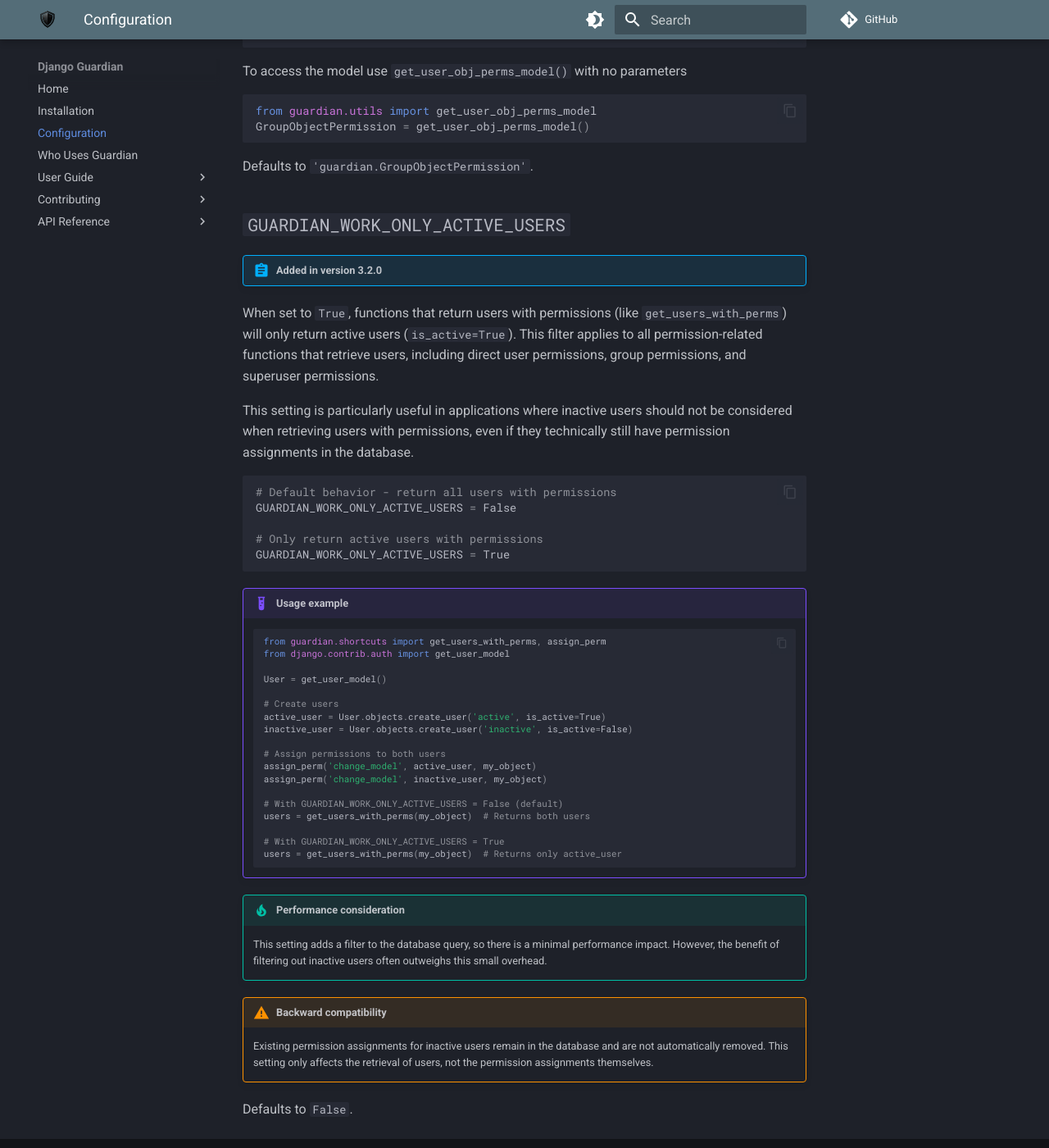
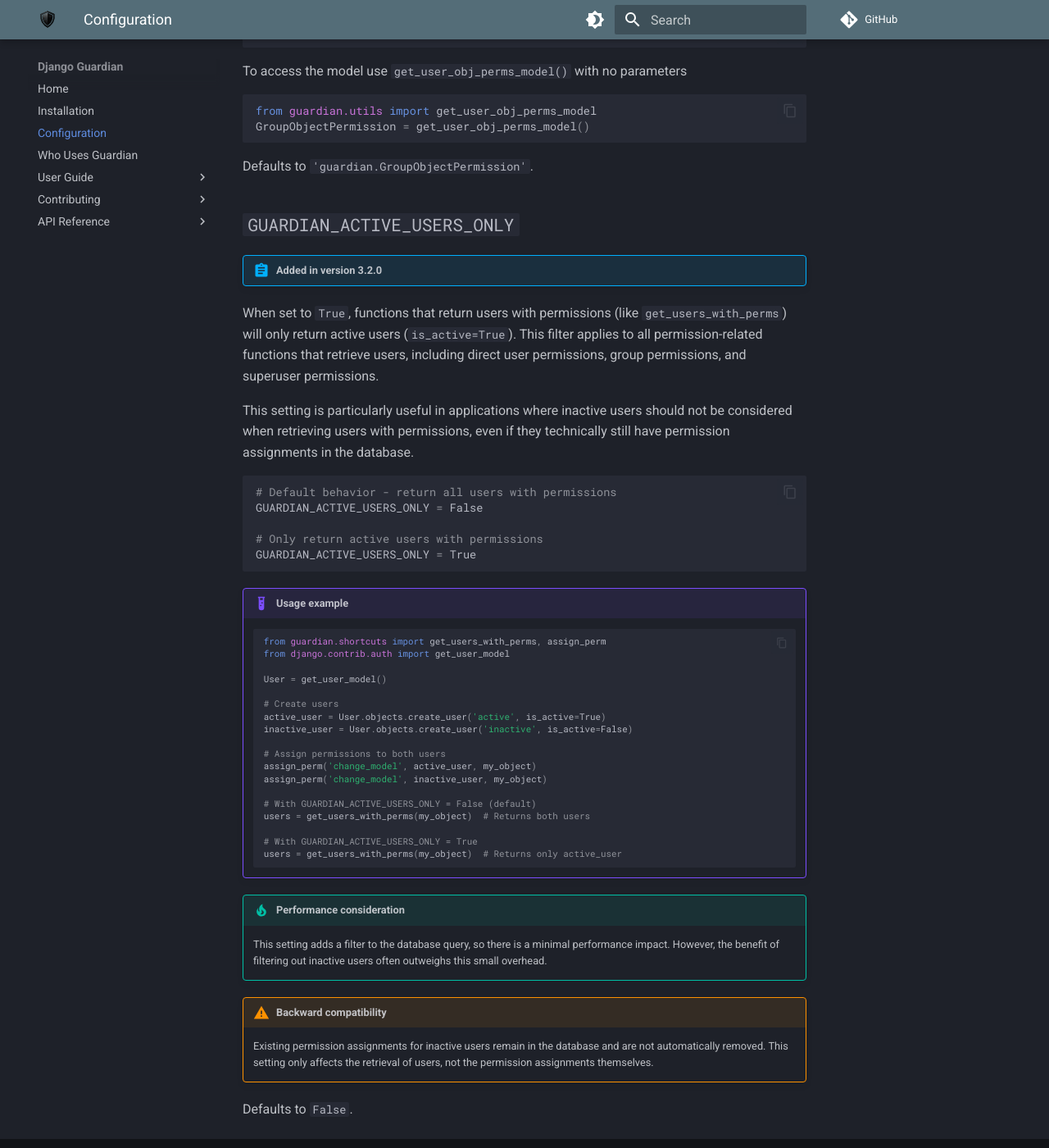
Before and after one commit to django-guardian/django-guardian, an MkDocs documentation site: the page built from docs/configuration.md, in a window 1280 px wide and 1400 px high, scrolled down 5898 px. Shown: the whole window at 82% size. Built offline with MkDocs 1.6.1 and Material for MkDocs 9.7.7, drawn with Linux system fonts in a browser that asks for light colours; plug-ins that fetch from the network failed and are left out; comment, search, counter and statistics services are not loaded.

Commit message:
REF: Update for slightly clearer setting name

````diff
--- a/docs/configuration.md
+++ b/docs/configuration.md
@@ -282,7 +282,7 @@ GroupObjectPermission = get_user_obj_perms_model()
 
 Defaults to `'guardian.GroupObjectPermission'`.
 
-## `GUARDIAN_WORK_ONLY_ACTIVE_USERS`
+## `GUARDIAN_ACTIVE_USERS_ONLY`
 
 !!! abstract "Added in version 3.2.0"
 
@@ -297,10 +297,10 @@ still have permission assignments in the database.
 
 ```python
 # Default behavior - return all users with permissions
-GUARDIAN_WORK_ONLY_ACTIVE_USERS = False
+GUARDIAN_ACTIVE_USERS_ONLY = False
 
 # Only return active users with permissions
-GUARDIAN_WORK_ONLY_ACTIVE_USERS = True
+GUARDIAN_ACTIVE_USERS_ONLY = True
 ```
 
 !!! example "Usage example"
@@ -319,10 +319,10 @@ GUARDIAN_WORK_ONLY_ACTIVE_USERS = True
     assign_perm('change_model', active_user, my_object)
     assign_perm('change_model', inactive_user, my_object)
 
-    # With GUARDIAN_WORK_ONLY_ACTIVE_USERS = False (default)
+    # With GUARDIAN_ACTIVE_USERS_ONLY = False (default)
     users = get_users_with_perms(my_object)  # Returns both users
 
-    # With GUARDIAN_WORK_ONLY_ACTIVE_USERS = True
+    # With GUARDIAN_ACTIVE_USERS_ONLY = True
     users = get_users_with_perms(my_object)  # Returns only active_user
     ```
 
````
Also changed, not shown: 3 other files.
